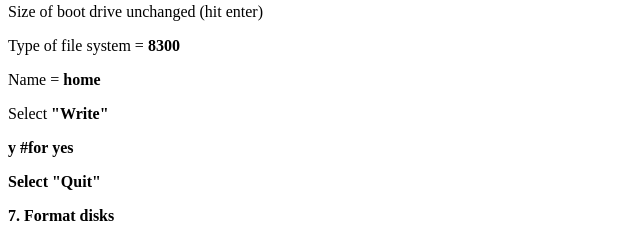
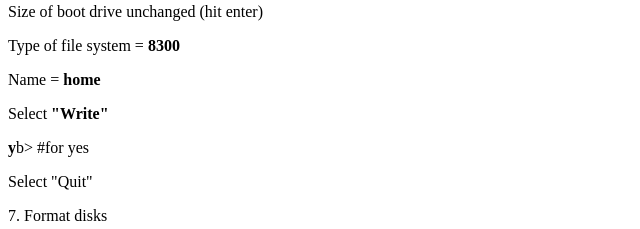
Before and after one commit to Basriy/Test-Website, a plain HTML site: page index.html in a window 1280 px wide. Shown: the part 2268-2497 px from the top of the page, without its empty margins (0-640 px from the left). Drawn offline with Linux system fonts and the light colour scheme.

Commit message:
Update index.html

```diff
--- a/index.html
+++ b/index.html
@@ -67,7 +67,7 @@
 <p>Name = <b>home</b></p>
 <p></p>
 <p>Select <b>"Write"</b></p>
-<p><b>y<b> #for yes</p>
+<p><b>y</b>b> #for yes</p>
 <p>Select "Quit"</p>
 <p></p>
 <p>7. Format disks</p>
```
